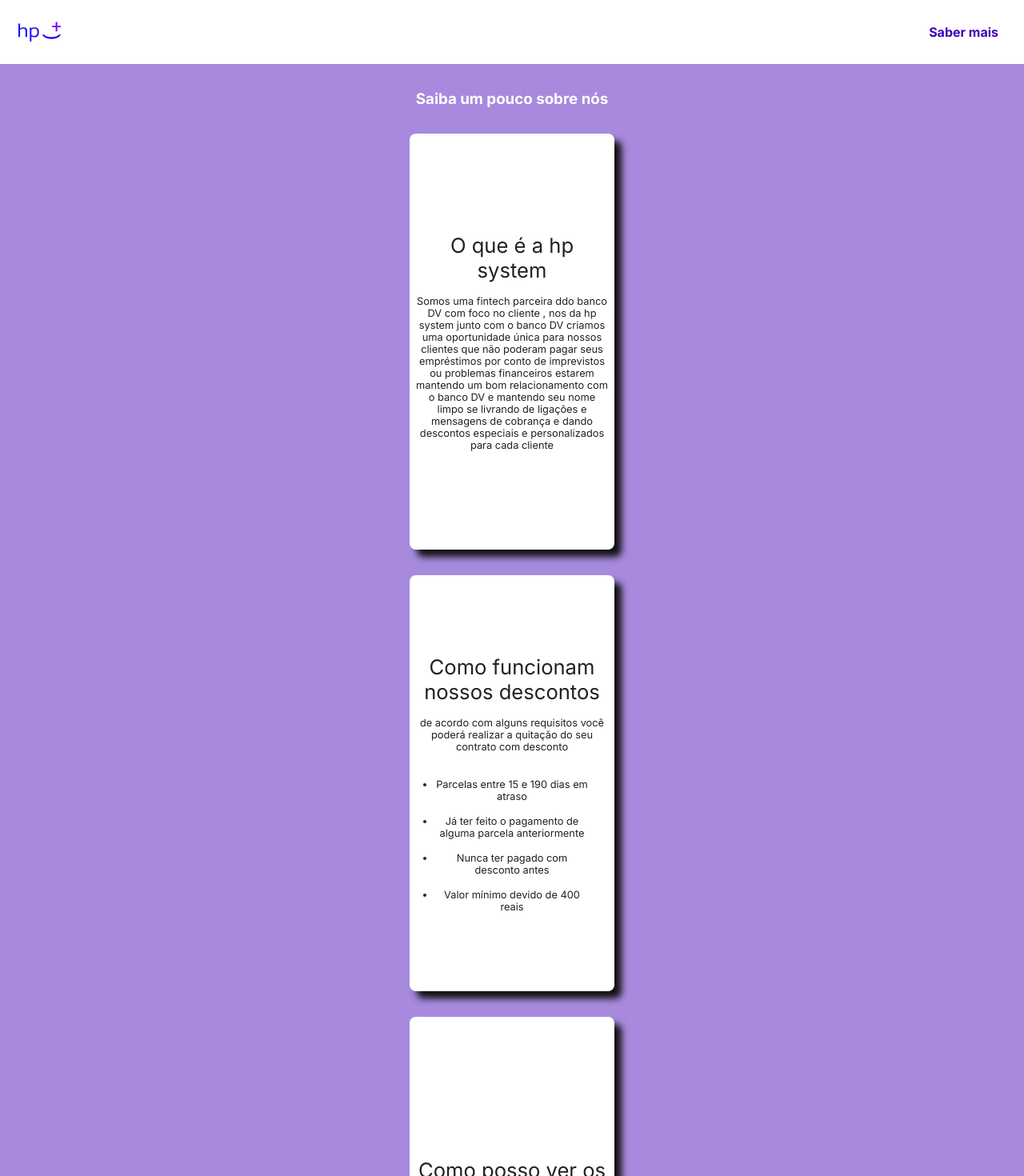
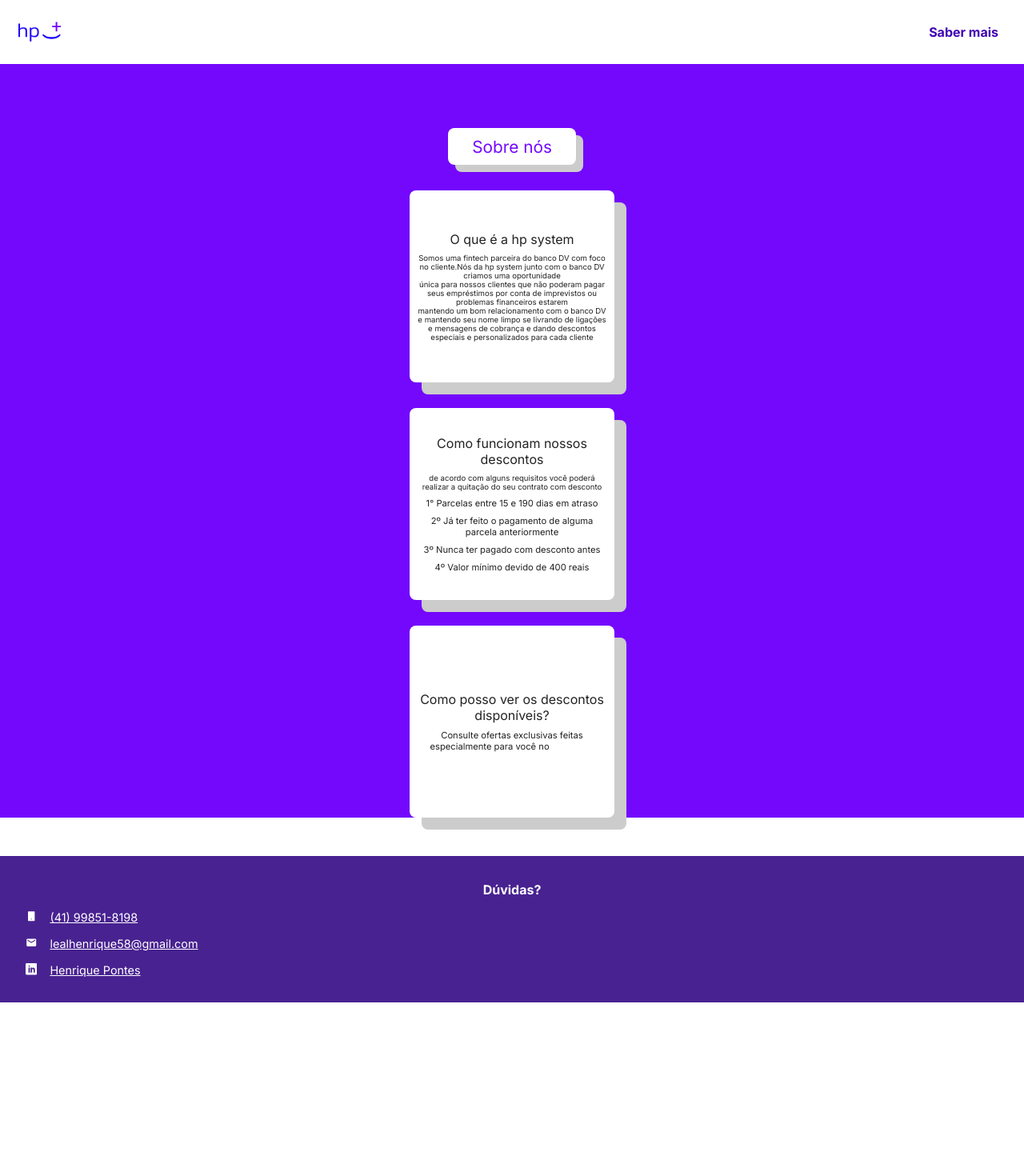
Before and after one commit to HenriqueLdev/Hp-system, a React (Vite) app: page /about in a window 1280 px wide. Shown: the top 1470 px of the page at 80% size. After the commit the page ends 1253 px from the top, so only its background shows below. Built offline with nearby package versions, Linux system fonts and the light colour scheme.

Commit message:
about card layout change

```diff
--- a/src/pages/About/About.jsx
+++ b/src/pages/About/About.jsx
@@ -9,7 +9,10 @@ const About =()=>{
 
         <Header/>
         <div className="information">
-<h3>Saiba um pouco sobre nós</h3>
+
+ <div className='about-title'>
+    <p>Sobre nós</p>
+ </div>
 
 <div className="info-card">
 
@@ -17,8 +20,10 @@ const About =()=>{
         O que é a hp system
     </p>
     <p className="info-desc">
-Somos uma fintech parceira ddo banco DV com foco no cliente , nos da hp system junto com o banco DV criamos uma oportunidade
-única para nossos clientes que não poderam pagar seus empréstimos por conto de imprevistos  ou problemas financeiros estarem
+Somos uma fintech parceira do banco DV com foco no cliente.Nós da hp system junto com o banco DV criamos uma oportunidade
+<br />
+única para nossos clientes que não poderam pagar seus empréstimos por conta de imprevistos  ou problemas financeiros estarem
+<br />
 mantendo um bom relacionamento com o banco DV e mantendo seu nome limpo se livrando de ligações e mensagens de cobrança e dando
 descontos especiais e personalizados para cada cliente
     </p>
@@ -34,12 +39,12 @@ de acordo com alguns requisitos você poderá realizar a quitação do seu contr
 
     </p>
 
-    <ul>
-        <li> Parcelas entre 15 e 190 dias em atraso</li>
-        <li>Já ter feito o pagamento de alguma parcela anteriormente</li>
-        <li>Nunca ter pagado com desconto antes</li>
-        <li>Valor mínimo devido de 400 reais</li>
-    </ul>
+
+        <div className='rules'> 1° Parcelas entre 15 e 190 dias em atraso</div>
+        <div className='rules'> 2º Já ter feito o pagamento de alguma parcela anteriormente</div>
+        <div className='rules'> 3º Nunca ter pagado com desconto antes</div>
+        <div className='rules'> 4º Valor mínimo devido de 400 reais</div>
+
 </div>
 
 <div className="info-card">
--- a/src/pages/About/styles.css
+++ b/src/pages/About/styles.css
@@ -1,6 +1,6 @@
 .information{
 
-    background-color: #a78add;
+    background-color: #7308FC;
     display: flex;
     flex-direction: column;
     justify-content: center;
@@ -9,45 +9,46 @@
 
 }
 
-.information h3 {
-    margin-top: 2rem;
-    color: #ffff;
-    font-weight: bold;
+.about-title{
+    width: 10rem;
+    height: 2.9rem;
+    border-radius: 8px;
+    background-color: #fff;
+    color: #7308FC ;
+    margin-top: 5rem;
+    font-size: 1.3rem;
+display: flex;
+align-items: center;
+justify-content: center;
+box-shadow: 9px 9px #ccc ;
+
 }
 .info-card{
 
     width: 75vw;
-    height: 65vh;
+    height: 30vh;
     border-radius: 8px;
     background-color: #ffff;
-    box-shadow: 9px 9px 9px #111;
-    stroke: 2px 2px 2px #ccc;
+    box-shadow: 15px 15px  #ccc ;
     color: #222;
-    font-size: 1rem;
+    font-size: 0.7rem;
     text-align: center;
     display: flex;
     flex-direction: column;
     align-items: center;
     justify-content: center;
-    gap: 1rem;
+    gap: 0.5rem;
     padding: 0.5rem;
     text-shadow: 1px #111 ;
 }
 .info-title{
-font-size: 1.6rem;
+font-size: 1rem;
 }
 .info-desc{
-    font-size: 0.8rem;
+    font-size: 0.6rem;
 }
 
-.info-card ul {
-    max-width: 60vw;
-    font-size: 0.8rem;
-}
 
-.info-card ul li{
-    margin-top: 1rem;
-}
 
 @media (min-width:600px) {
     .info-card{
@@ -55,6 +56,6 @@ font-size: 1.6rem;
     }
 
     .info-card ul {
-        max-width: 15vw;
+        max-width: 10vw;
     }
 }
```
